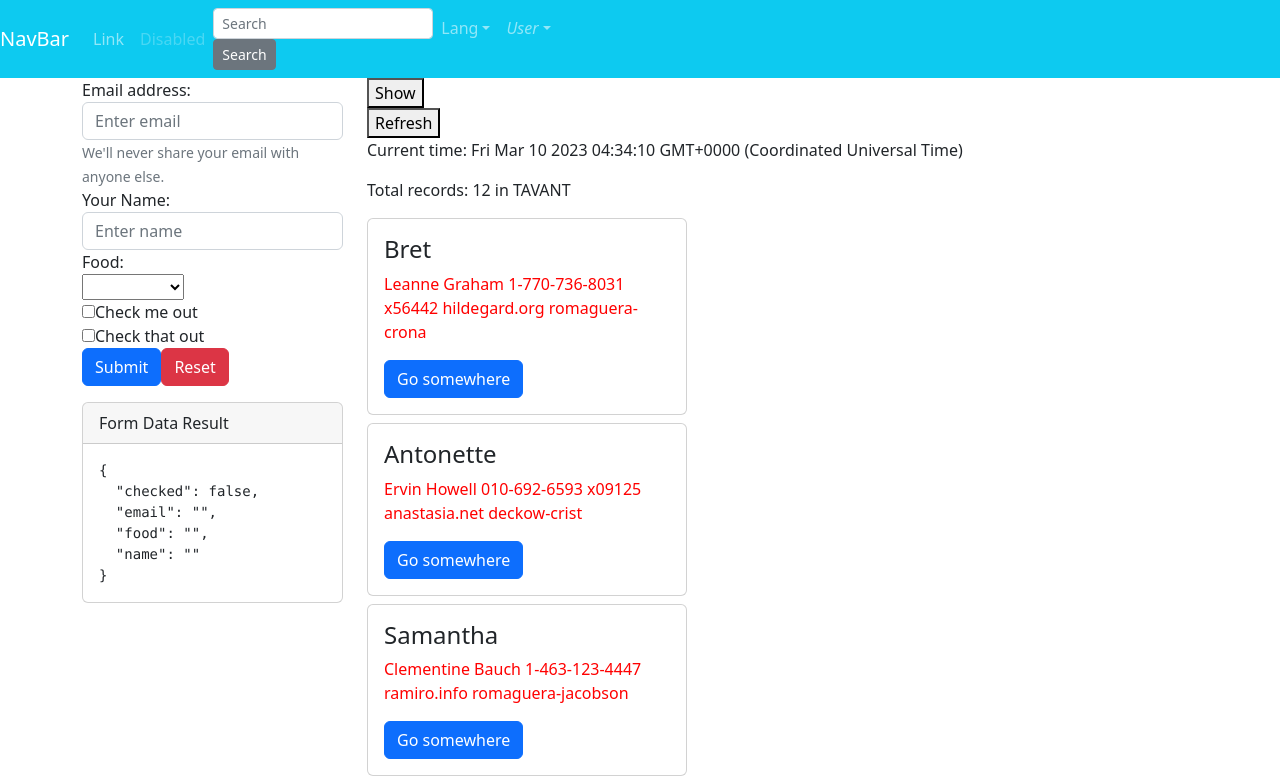
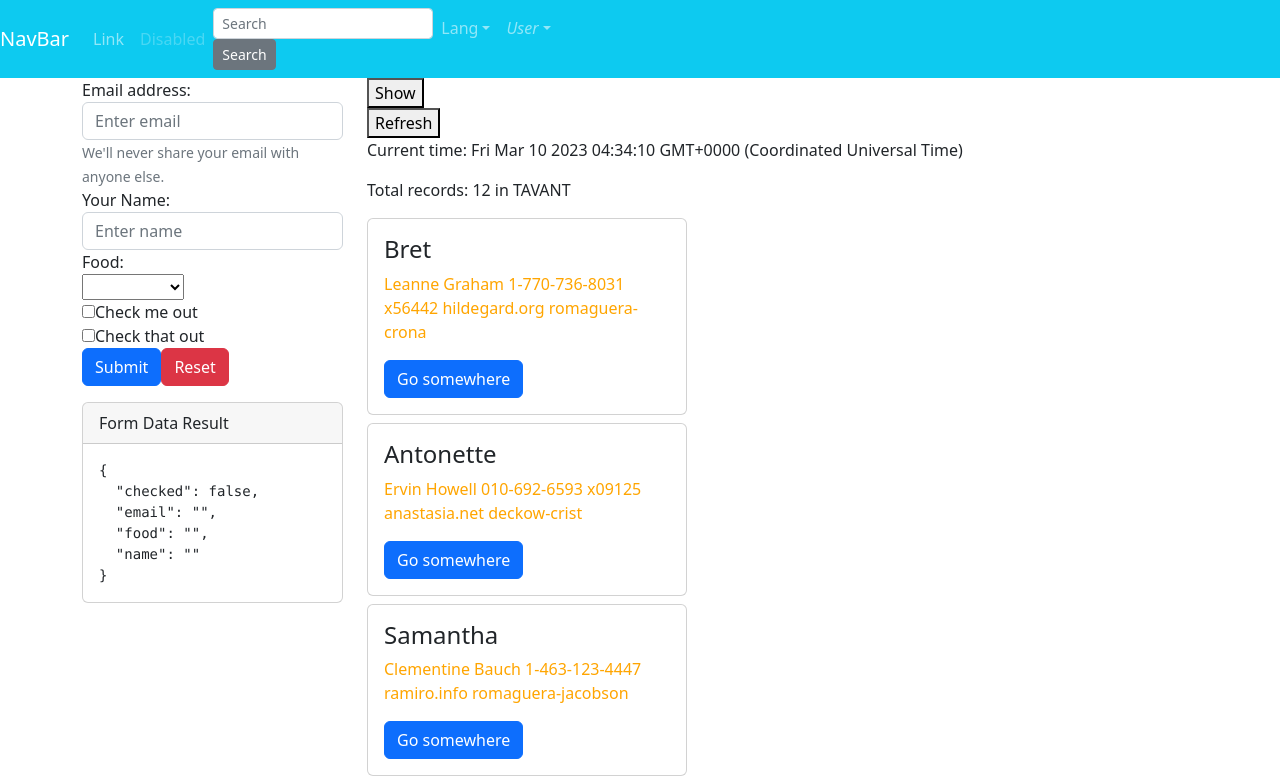
Before and after one commit to frontenddevtrainer/vue2-cli-demo, a Vue app: page / in a window 1280 px wide. Shown: the top 782 px of the page. Built offline with nearby package versions, Linux system fonts and the light colour scheme; data requests are answered from the project's data file.

Commit message:
directive with args

```diff
--- a/src/components/People/People-Listing.vue
+++ b/src/components/People/People-Listing.vue
@@ -19,14 +19,15 @@ export default {
             return value.website + " " + value?.company?.name;
         }
     },
-    data: function (): { isDisbled: boolean, companyName: string, time: Date, interval: number, people: Person[], apiError: boolean } {
+    data: function (): { color: string,isDisbled: boolean, companyName: string, time: Date, interval: number, people: Person[], apiError: boolean } {
         return {
             apiError: false,
             companyName: "tavant",
             time: new Date(),
             interval: -1,
             people: [],
-            isDisbled: false
+            isDisbled: false,
+            color: "orange"
         }
     },
     computed: {
@@ -46,7 +47,8 @@ export default {
     directives: {
         "change-color": {
             bind(el, binding, vnode){
-                el.style.color = "red"
+                console.log(binding);
+                el.style.color = binding.value
             }
         }
     }
@@ -65,7 +67,7 @@ export default {
             <p>Total records: {{ totalRecords }} in {{ companyNameFormatted }}</p>
             <b-card v-for="person in people" v-on:mouseover="showMessage(person, $event)" key="person.id" :title="person.username" img-alt="Image" img-top tag="article"
                 style="max-width: 20rem;" class="mb-2">
-                <b-card-text v-change-color>
+                <b-card-text v-change-color:color="color">
                     {{ person.name }} {{ person.phone }} {{ person | website | toUppercase | toLowercase }}
                 </b-card-text>
                 <b-button :href="person.website" variant="primary">Go somewhere</b-button>
```
